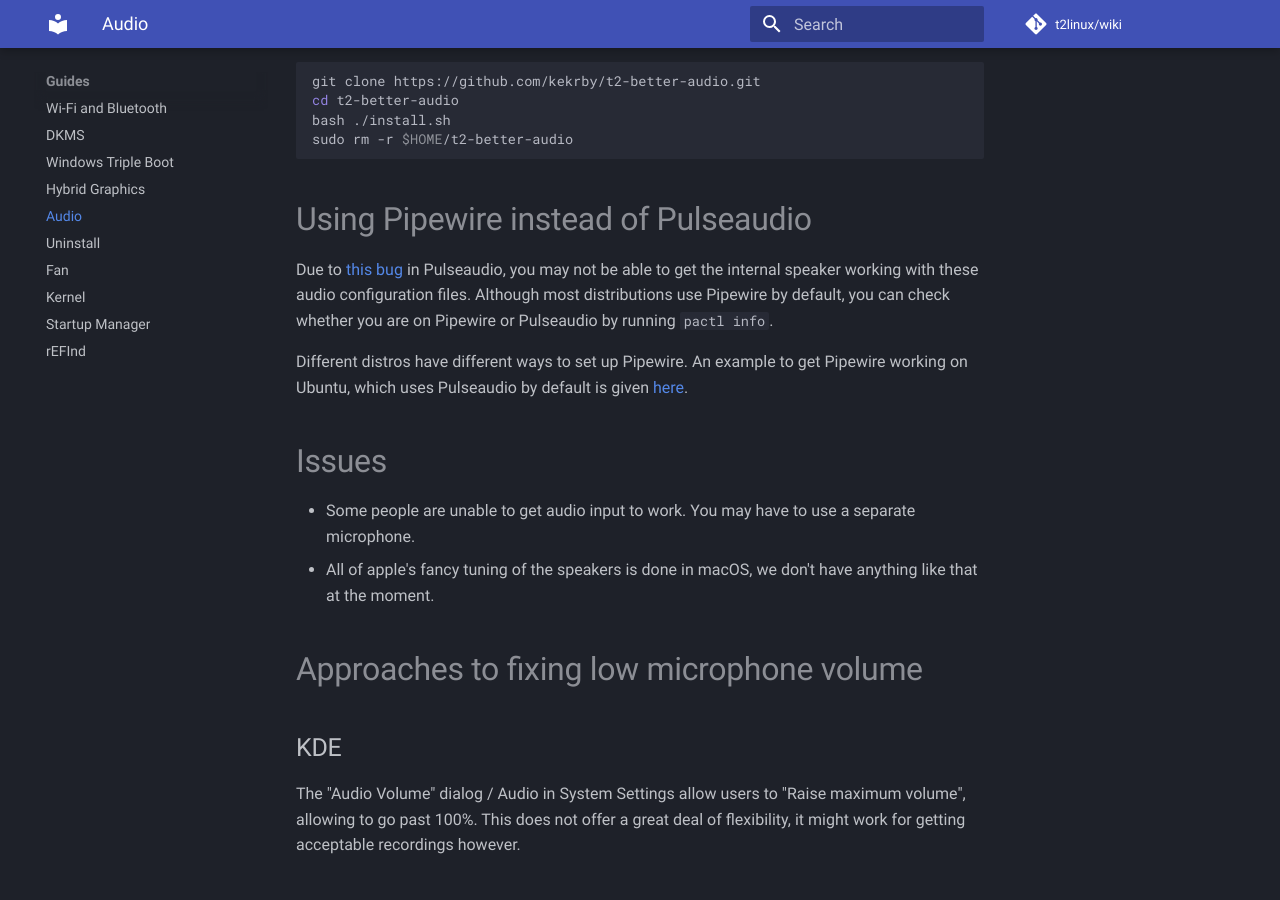
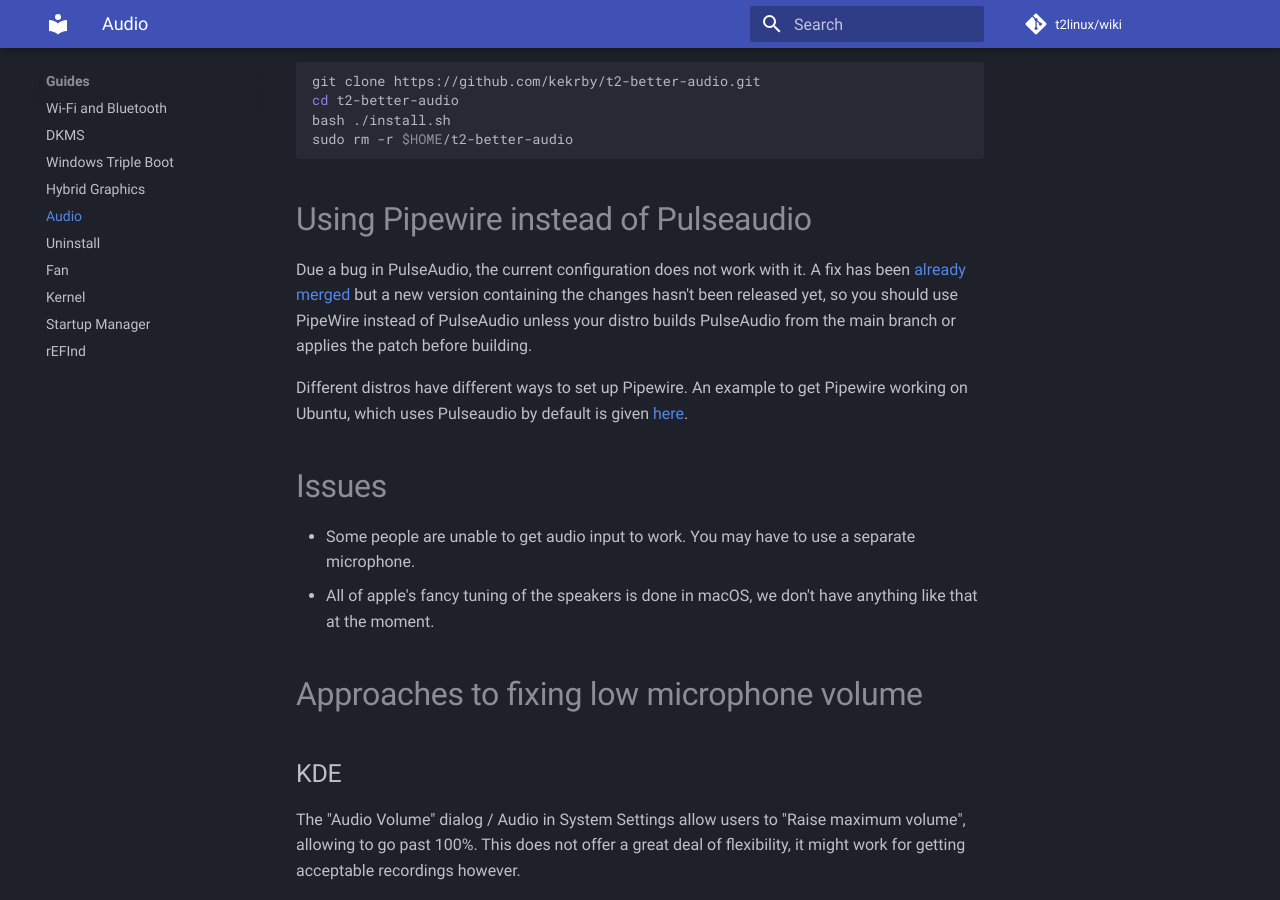
Before and after one commit to t2linux/wiki, an MkDocs documentation site: the page built from docs/guides/audio-config.md, in a window 1280 px wide and 900 px high, scrolled down 1091 px. Built offline with MkDocs 1.6.1 and Material for MkDocs 9.7.7, drawn with Linux system fonts in a browser that asks for light colours; comment, search, counter and statistics services are not loaded.

Commit message:
Make it clear when to use PulseAudio
Co-authored-by: kekrby <112101992+kekrby@users.noreply.github.com>

```diff
--- a/docs/guides/audio-config.md
+++ b/docs/guides/audio-config.md
@@ -31,7 +31,7 @@ sudo rm -r $HOME/t2-better-audio
 
 # Using Pipewire instead of Pulseaudio
 
-Due to [this bug](https://gitlab.freedesktop.org/pulseaudio/pulseaudio/-/merge_requests/596) in Pulseaudio, you may not be able to get the internal speaker working with these audio configuration files. Although most distributions use Pipewire by default, you can check whether you are on Pipewire or Pulseaudio by running `pactl info`.
+Due a bug in PulseAudio, the current configuration does not work with it. A fix has been [already merged](https://gitlab.freedesktop.org/pulseaudio/pulseaudio/-/merge_requests/596) but a new version containing the changes hasn't been released yet, so you should use PipeWire instead of PulseAudio unless your distro builds PulseAudio from the main branch or applies the patch before building.
 
 Different distros have different ways to set up Pipewire. An example to get Pipewire working on Ubuntu, which uses Pulseaudio by default is given [here](https://linuxconfig.org/how-to-install-pipewire-on-ubuntu-linux).
 
```
